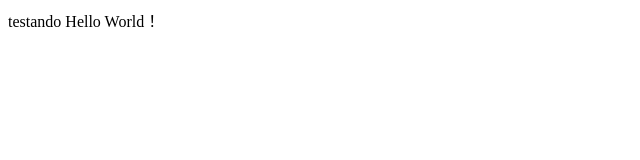
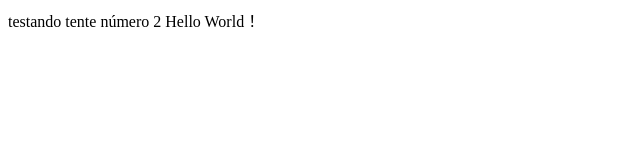
Before and after one commit to mio0119/sample, a plain HTML site: page index.html in a window 1280 px wide. Shown: the whole page, without its empty margins (0-640 px from the left). Drawn offline with Linux system fonts and the light colour scheme.

Commit message:
Update index.html
Criei mais uma linha

```diff
--- a/index.html
+++ b/index.html
@@ -6,6 +6,7 @@
 
 <body>
     testando
+    tente número 2
 
     Hello World！
 </body>
```
